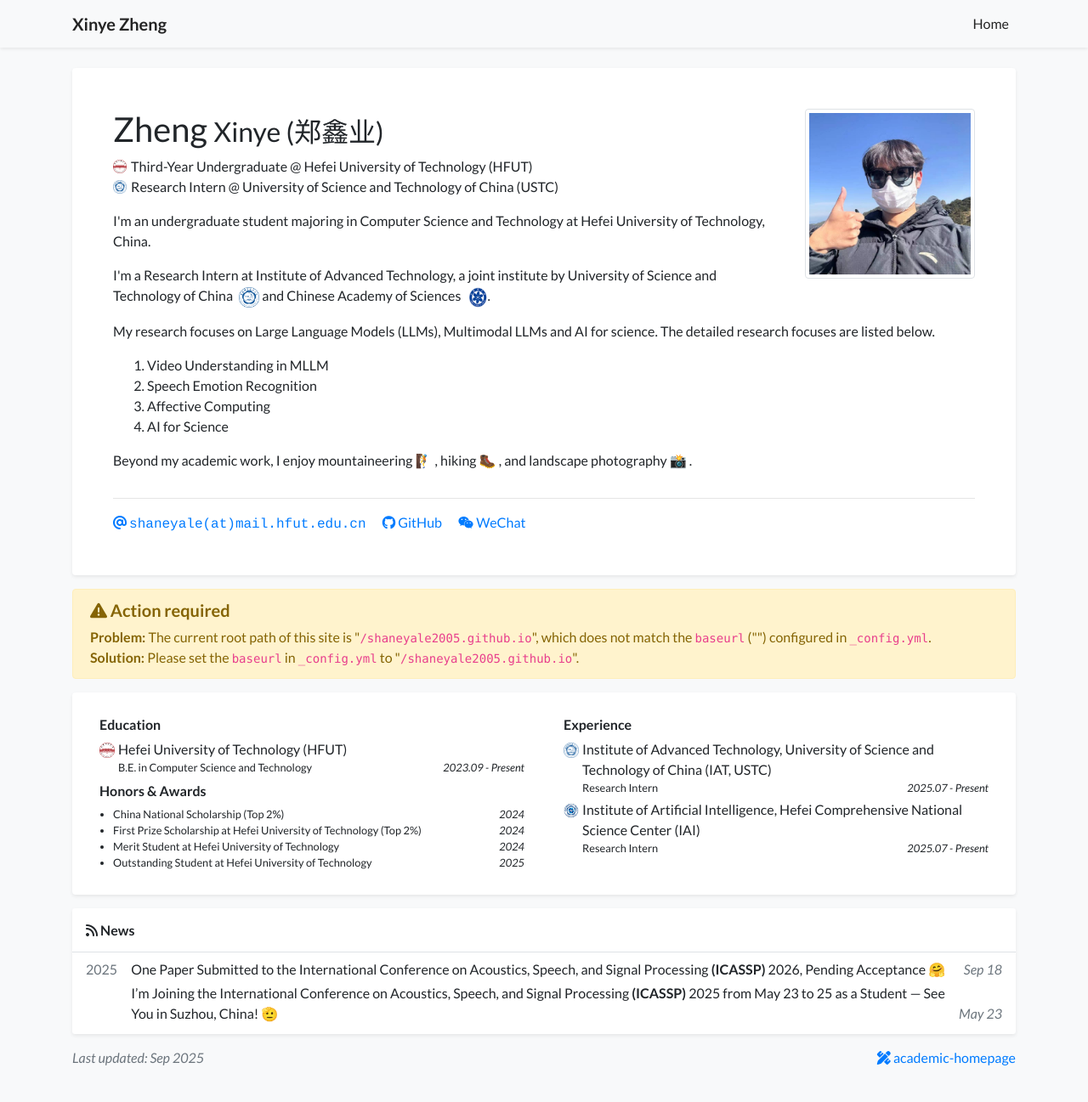
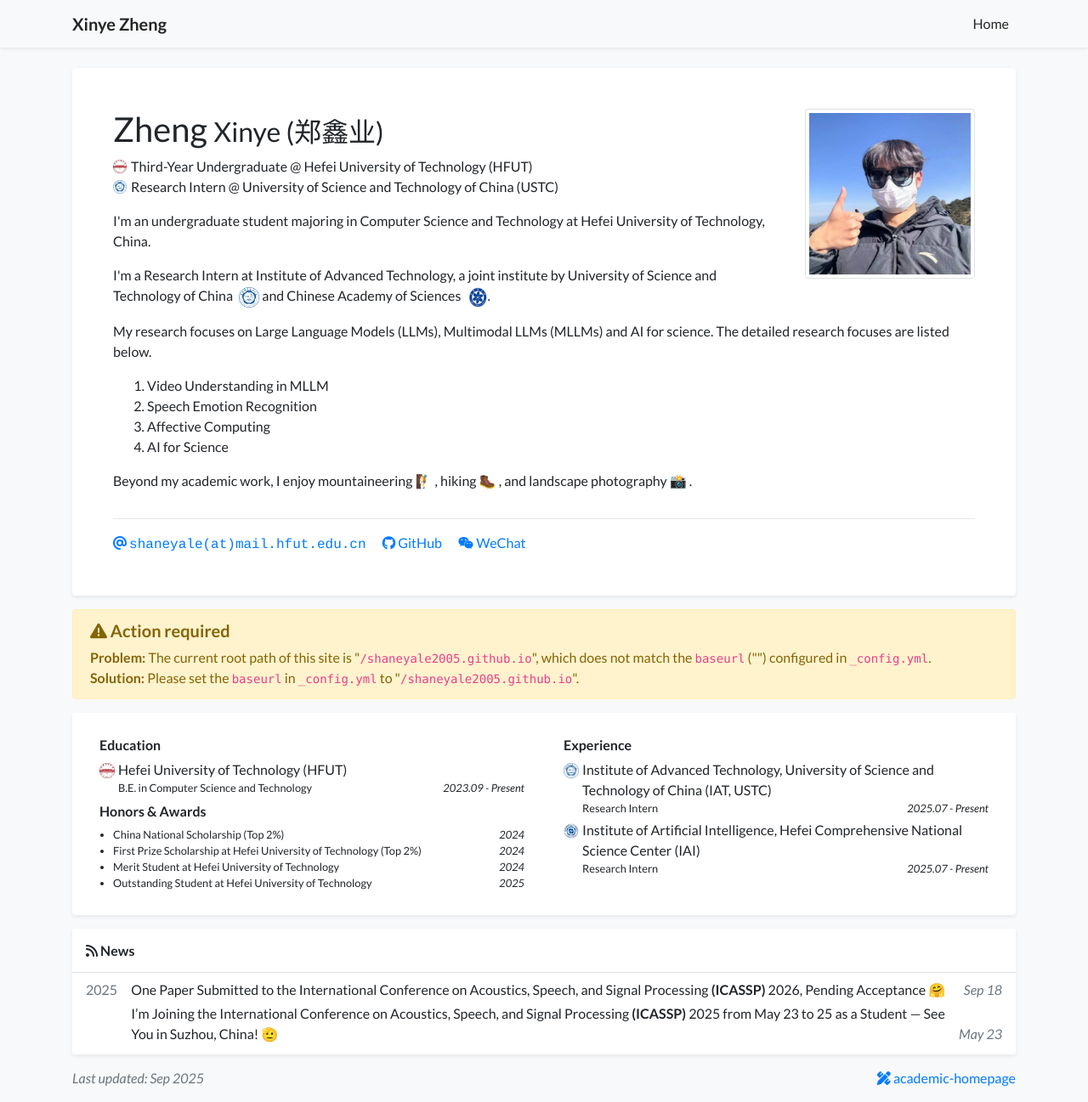
Before and after one commit to shaneyale2005/shaneyale2005.github.io, a Jekyll site: the page built from index.html, in a window 1280 px wide and 1297 px high. Shown: the whole window at 85% size. Built offline with Jekyll 4.4.1, drawn with Linux system fonts in a browser that asks for light colours; nearby versions of some CDN libraries; a style sheet for code colours, icons or effects is not loaded.

Commit message:
updated _data

```diff
--- a/_data/profile.yml
+++ b/_data/profile.yml
@@ -29,7 +29,7 @@ short_bio: >-
     I'm a Research Intern at Institute of Advanced Technology, a joint institute by University of Science and Technology of China <img src="/assets/images/badges/USTClogo.png" alt="USTC Logo" style="width: 24px; height: 24px; vertical-align: middle; margin-left: 4px;"> and Chinese Academy of Sciences <img src="/assets/images/badges/CAS.png" alt="CAS Logo" style="width: 24px; height: 24px; vertical-align: middle; margin-left: 4px;">.
   </p>
   <p>
-    My research focuses on Large Language Models (LLMs), Multimodal LLMs and AI for science. The detailed research focuses are listed below.
+    My research focuses on Large Language Models (LLMs), Multimodal LLMs (MLLMs) and AI for science. The detailed research focuses are listed below.
   </p>
   <p>
   <ol>
```
